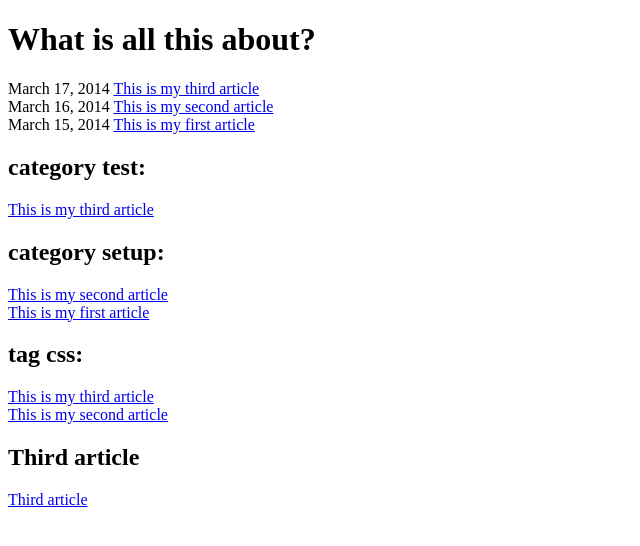
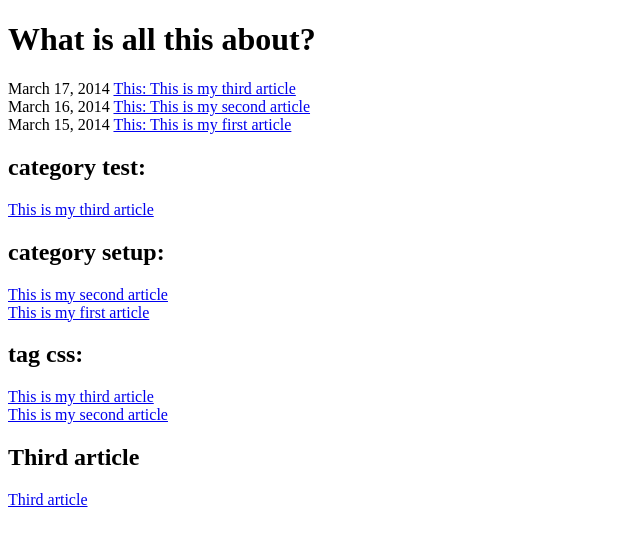
Before and after one commit to developinguxd/developinguxd.github.io, a Jekyll site: the page built from index.html, in a window 1280 px wide. Shown: the top 546 px of the page, without its empty margins (0-640 px from the left). Built offline with Jekyll 4.4.1, drawn with Linux system fonts in a browser that asks for light colours.

Commit message:
Remove sorting

```diff
--- a/index.html
+++ b/index.html
@@ -5,10 +5,10 @@
 
 <h1>{{ page.title }}</h1>
 
-{% for post in site.posts sort_by:'index' %}
+{% for post in site.posts %}
 
     {{ post.date | date: "%B %e, %Y" }}
-    <a href="{{ post.url }}">{{ post.title }}</a><br>
+    <a href="{{ post.url }}">This: {{ post.title }}</a><br>
 
 {% endfor %}
 
```
